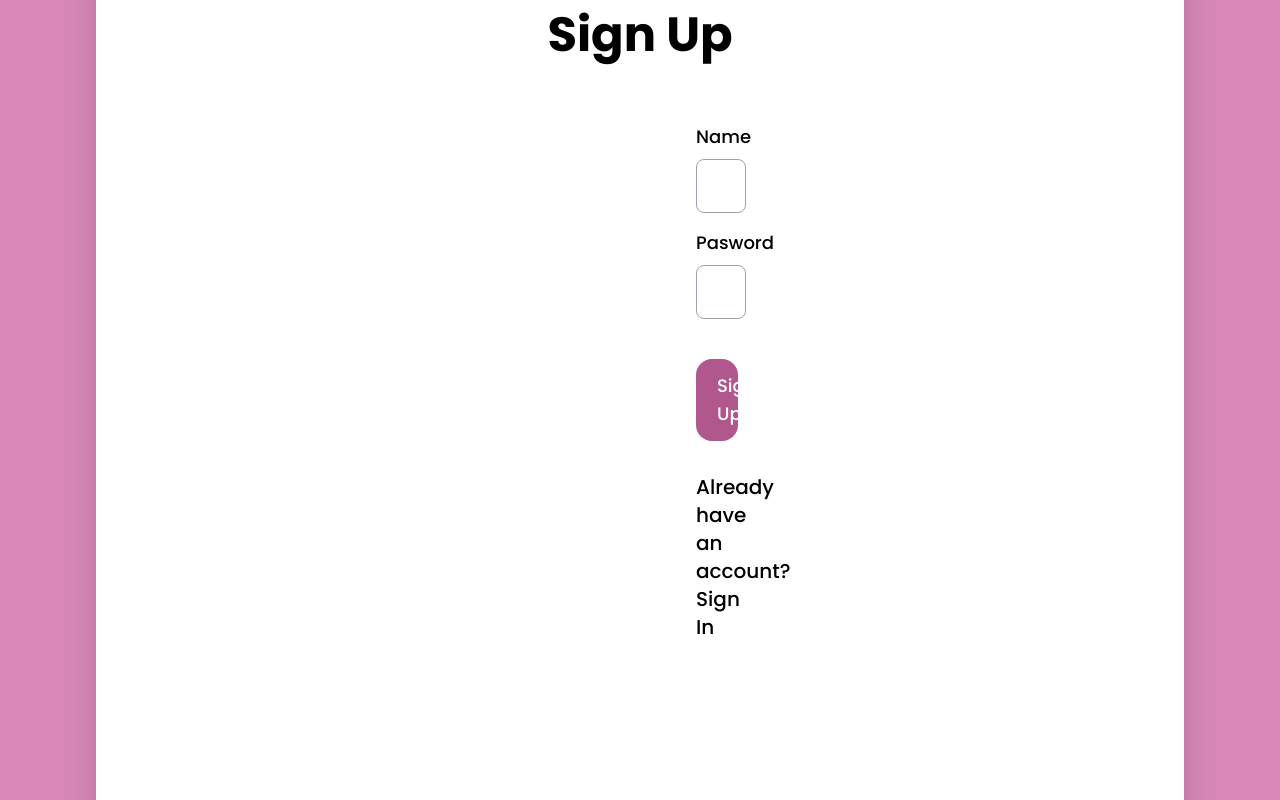
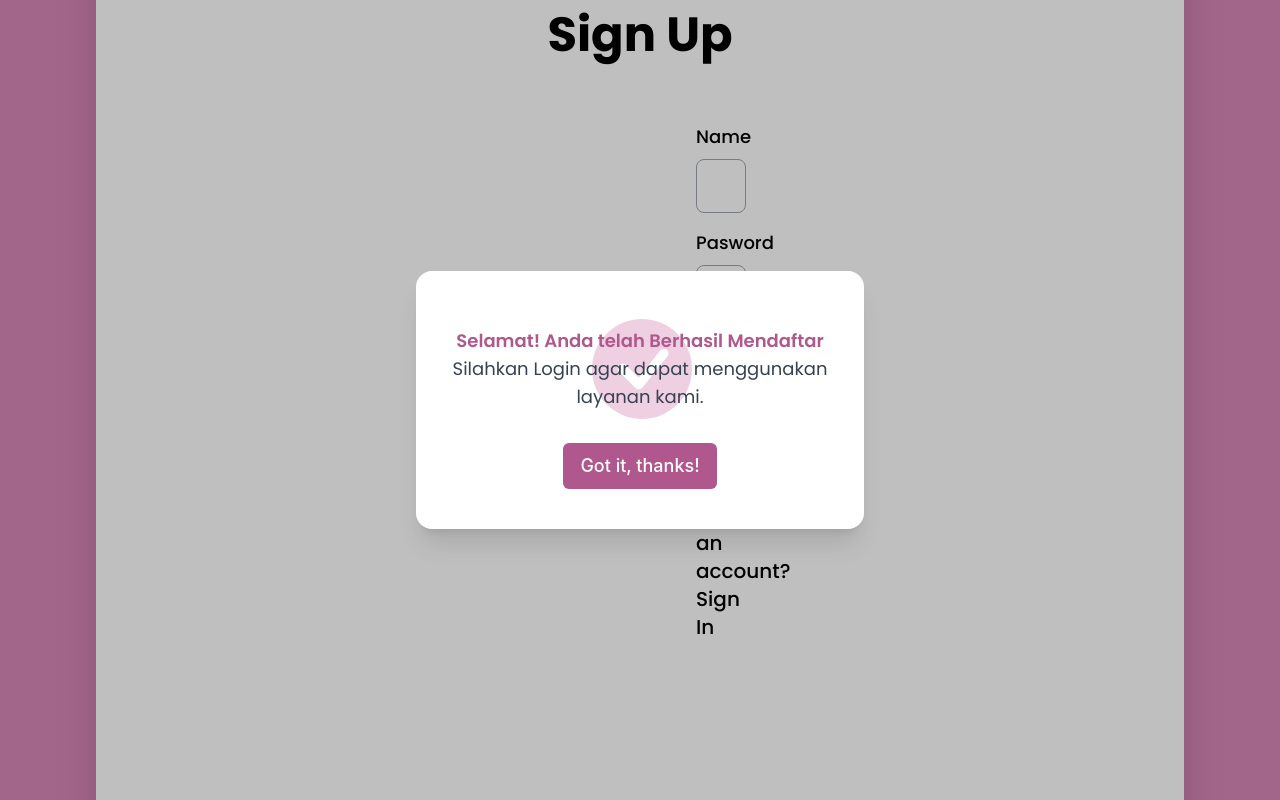
Before and after one commit to rizkyIqbal/smm-platform, a React (Vite) app: page /register in a window 1280 px wide. Both pictures are taken after a click on the button "Sign Up". Shown: the part 421-1221 px from the top of the page. Built offline with nearby package versions, Linux system fonts and the light colour scheme.

Commit message:
chore: add popup register

```diff
--- a/src/Pages/Register.jsx
+++ b/src/Pages/Register.jsx
@@ -1,12 +1,85 @@
-import { useState } from 'react'
+import { Fragment, useState } from 'react'
 import Navbar from '../Component/Navbar'
 import { Link } from "react-router-dom";
 import backgroundSix from '../assets/img/background/bg6.png'
 import backgroundSeven from '../assets/img/background/bg7.png'
+import { Dialog, Transition } from '@headlessui/react'
+import { BsFillCheckCircleFill } from 'react-icons/bs'
+
 
 function Register() {
+  let [isOpen, setIsOpen] = useState(false)
+
+  function closeModal() {
+    setIsOpen(false)
+  }
+
+  function openModal() {
+    setIsOpen(true)
+  }
+
     return (
       <>
+      <Transition appear show={isOpen} as={Fragment}>
+        <Dialog as="div" className="relative z-10" onClose={closeModal}>
+          <Transition.Child
+            as={Fragment}
+            enter="ease-out duration-300"
+            enterFrom="opacity-0"
+            enterTo="opacity-100"
+            leave="ease-in duration-200"
+            leaveFrom="opacity-100"
+            leaveTo="opacity-0"
+          >
+            <div className="fixed inset-0 bg-black bg-opacity-25" />
+          </Transition.Child>
+
+          <div className="fixed inset-0 overflow-y-auto">
+            <div className="flex min-h-full items-center justify-center p-4 text-center">
+              <Transition.Child
+                as={Fragment}
+                enter="ease-out duration-300"
+                enterFrom="opacity-0 scale-95"
+                enterTo="opacity-100 scale-100"
+                leave="ease-in duration-200"
+                leaveFrom="opacity-100 scale-100"
+                leaveTo="opacity-0 scale-95"
+              >
+                <Dialog.Panel className="w-full max-w-md transform overflow-hidden rounded-2xl bg-white p-6 text-left align-middle shadow-xl transition-all">
+                  <Dialog.Title
+                    as="h3"
+                    className="text-lg font-medium leading-6 text-gray-900"
+                  >
+                  </Dialog.Title>
+                  <div className="mt-2">
+                    <div className="font-poppins mt-8">
+                      <p className="text-lg font-semibold text-secondary flex justify-center">Selamat! Anda telah Berhasil Mendaftar</p>
+                      <p className="text-lg text-gray-700 flex justify-center">Silahkan Login agar dapat menggunakan</p>
+                      <p className="text-lg text-gray-700 flex justify-center">layanan kami.</p>
+                    </div>
+                    <div className='opacity-40 absolute top-12 left-44 -z-50'>
+                    <BsFillCheckCircleFill color='#D988B9' fontSize="100px" />
+                    </div>
+                  </div>
+
+                  <div className="mt-8 mb-4 flex justify-center">
+                  <Link to="/login">
+                    <button
+                      type="button"
+                      className="rounded-md border border-transparent bg-secondary px-4 py-2 text-lg font-medium text-white hover:bg-primary"
+                      onClick={closeModal}
+                    >
+                      Got it, thanks!
+                    </button>
+                    </Link>
+                  </div>
+                </Dialog.Panel>
+              </Transition.Child>
+            </div>
+          </div>
+        </Dialog>
+      </Transition>
+
         <section className='body-font font-poppins w-screen h-full bg-primary'>
             <Navbar />
 {/*
@@ -27,8 +100,8 @@
                   <input type="text" id="name" className="bg-white w-full border border-gray-400 text-gray-900 text-lg rounded-lg focus:ring-black-500 focus:border-black-500 block px-6 py-3 text-black" placeholder="Your Name" required></input>
                   <label for="password" class="block mb-2 text-lg font-medium text-black text-left mt-4 ">Pasword</label>
                   <input type="password" id="password" class="bg-white w-full border border-gray-400 text-gray-900 text-lg  rounded-lg focus:ring-black-500 focus:border-black-500 block px-6 py-3 text-black " placeholder="•••••••••" required/>
-                  <button type="submit" class="w-full text-white bg-secondary font-medium rounded-[16px] text-lg  px-5 py-3 mt-10 text-center">Sign Up</button>
-                  <p className='text-xl font-medium text-black text-center mt-8 justify-center'>Already have an account? <Link href="#" className="text-black hover:text-black"> Sign In</Link></p>
+                  <button type="submit" onClick={openModal} class="w-full text-white bg-secondary font-medium rounded-[16px] text-lg  px-5 py-3 mt-10 text-center">Sign Up</button>
+                  <p className='text-xl font-medium text-black text-center mt-8 justify-center'>Already have an account? <Link to="/login" className="text-black hover:text-black"> Sign In</Link></p>
                 </div>
               </div>
             </div>
```
